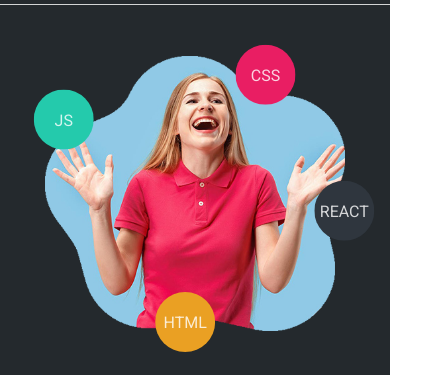
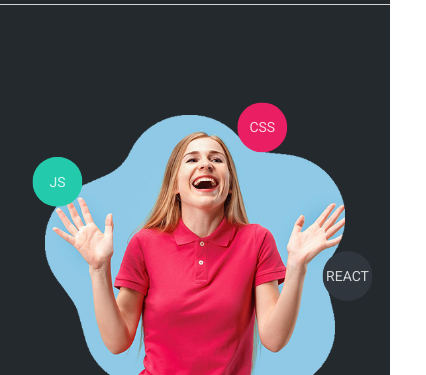
Before and after one commit to KieuDac201/thewebsite.github.io, a plain HTML site: page index.html in a window 390 px wide. Shown: the part 65-440 px from the top of the page, 426 px wide, since content can reach past the window. Drawn offline with Linux system fonts and the light colour scheme.

Commit message:
second commit

```diff
--- a/css/_media-query.scss
+++ b/css/_media-query.scss
@@ -18,3 +18,8 @@
         @content
     }
 };
+@mixin mobile-sm{
+    @media screen and (max-width: 420px){
+        @content
+    }
+};
--- a/css/style.scss
+++ b/css/style.scss
@@ -36,11 +36,11 @@ a{
         padding: 1.2rem 3rem;
     }
 }
+
 html{
     font-size: 62.5%;
     scroll-behavior: smooth;
     font-family: 'Roboto', sans-serif;
-    overflow-x: hidden;
     header{
         width: 100%;
         position: absolute;
@@ -121,18 +121,23 @@ html{
         }
     }
     .hero{
-        min-height: 100vh;
         display: flex;
         align-items: center;
-
+        overflow: hidden;
         .main{
             display: flex;
             align-items: center;
+            padding: 18rem 0;
             @include tablet-xlg{
-                padding: 0 2rem;
+                padding:18rem 2rem;
             }
             @include tablet{
                 flex-direction: column-reverse;
+                padding:18rem 2rem 16rem 2rem;
+            }
+            @include mobile{
+                flex-direction: column-reverse;
+                padding:18rem 2rem 14rem 2rem;
             }
             &__content{
                 width: 50%;
@@ -185,6 +190,14 @@ html{
                 justify-content: center;
                 position: relative;
                 @include tablet{
+                    width: 60%;
+                    margin-bottom: 5rem;
+                }
+                @include mobile{
+                    width: 80%;
+                    margin-bottom: 5rem;
+                }
+                @include mobile-sm{
                     width: 100%;
                     margin-bottom: 5rem;
                 }
@@ -228,6 +241,11 @@ html{
                             width: 6rem;
                             height: 6rem;
                         }
+                        @include mobile-sm{
+                            width: 5rem;
+                            height: 5rem;
+                            font-size: 1.4rem;
+                        }
                         border-radius: 50%;
                         align-items: center;
                         justify-content: center;
@@ -239,7 +257,9 @@ html{
                             top: 50%;
                             transform: translateY(-50%);
                             background-color: $color-1;
-
+                            @include mobile-sm{
+                                left: -2rem;
+                            }
                         }
                         &.css{
                             right: 1rem;
@@ -516,6 +536,7 @@ html{
                 font-size: 3.3rem;
                 @include mobile{
                     font-size: 2.8rem;
+                    padding: 0 1rem;
                 }
             }
         }
@@ -631,6 +652,8 @@ html{
             &__form{
                 width: 50%;
                 padding-left: 10rem;
+                display: flex;
+                justify-content: center;
                 @include tablet-xlg{
                     padding-left: 4rem;
                 }
@@ -650,6 +673,7 @@ html{
                     }
                     @include tablet{
                         width: 100%;
+                        padding: 2rem;
                     }
                     input,textarea{
                         width: 100%;
```
Also changed, not shown: css/style.css, 1 other file.
